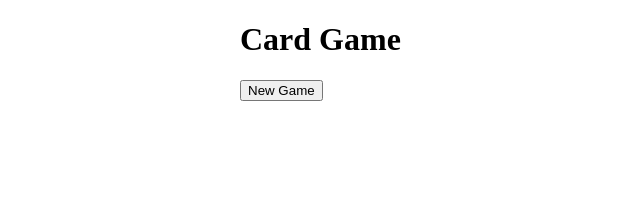
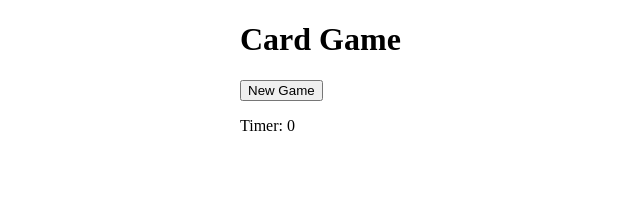
Before and after one commit to ZACOOPER5G/cardmatch-task, a React (Create React App) app: page / in a window 1280 px wide. Shown: the top 207 px of the page, without its empty margins (0-640 px from the left). Built offline with nearby package versions, Linux system fonts and the light colour scheme.

Commit message:
added timer

```diff
--- a/src/App.tsx
+++ b/src/App.tsx
@@ -1,4 +1,4 @@
-import { useState } from 'react';
+import { useEffect, useState } from 'react';
 import './App.css';
 import { EachCard } from './components/EachCard';
 
@@ -31,21 +31,39 @@ type ShuffledDeckType = {
 function App() {
   const [shuffledDeck, setShuffledDeck] = useState<ShuffledDeckType>([])
 
+  const [currentTime, setCurrentTime] = useState(0)
+  const [timerActive, setTimerActive] = useState<Boolean>(false)
+
+  const [activeCardOne, setActiveCardOne] = useState(null)
+  const [activeCardTwo, setActiveCardTwo] = useState(null)
+
   //function to shuffle card on each new game
   const shuffleDeck = () => {
     const shuffledDeck = [...cardFaces, ...cardFaces]
       .sort(() => Math.random() - 0.5)
       .map((card) => (
-        {...card, id: Math.random()}
+        { ...card, id: Math.random() }
     ))
+    setCurrentTime(0)
     setShuffledDeck(shuffledDeck)
+    setTimerActive(true)
   }
+
+
+  useEffect(() => {
+
+    if (timerActive) {
+    let timeout = setInterval(() => {setCurrentTime((prev) => prev + 1)}, 1000)
+    return () => clearInterval(timeout)
+  }
+  }, [shuffleDeck])
 
   return (
     <div className="App">
       <div>
         <h1>Card Game</h1>
         <button onClick={shuffleDeck} >New Game</button>
+        <p>Timer: {currentTime}</p>
       </div>
       <div className="card-grid">
         {
```
